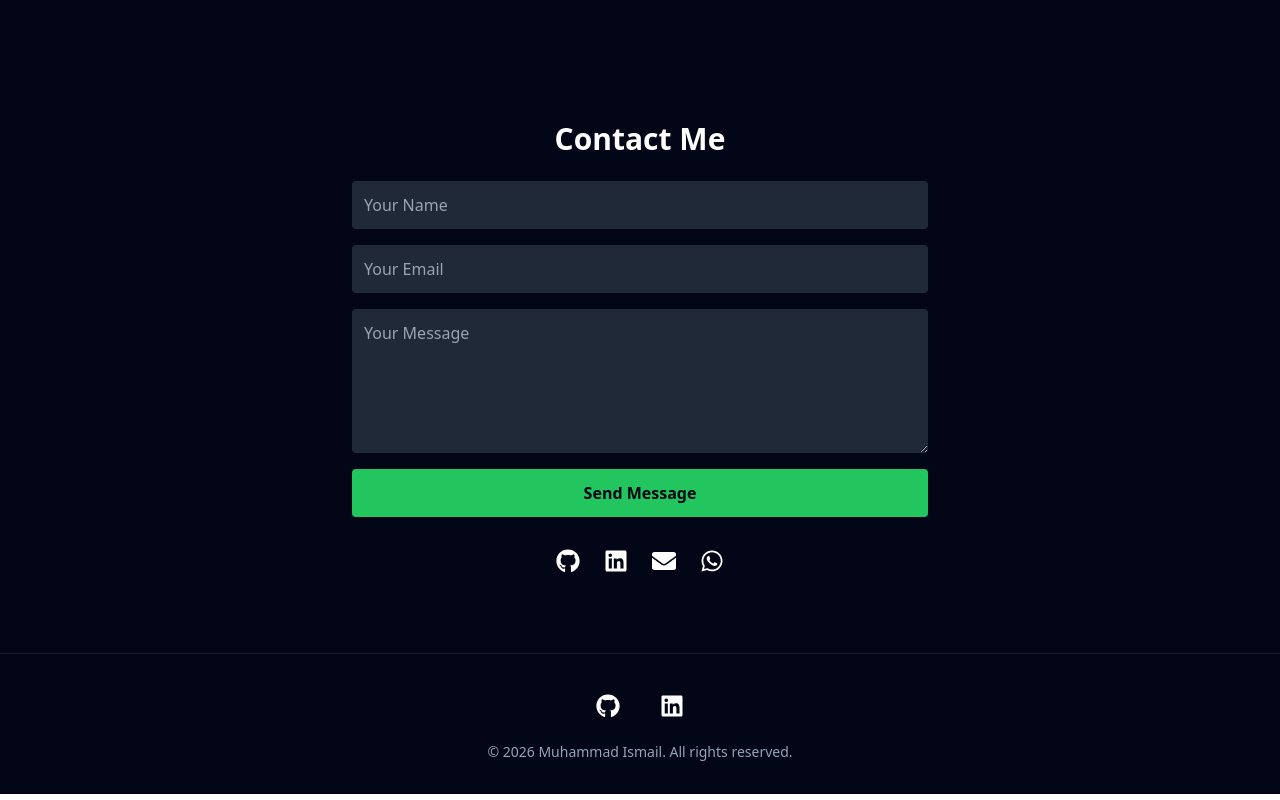
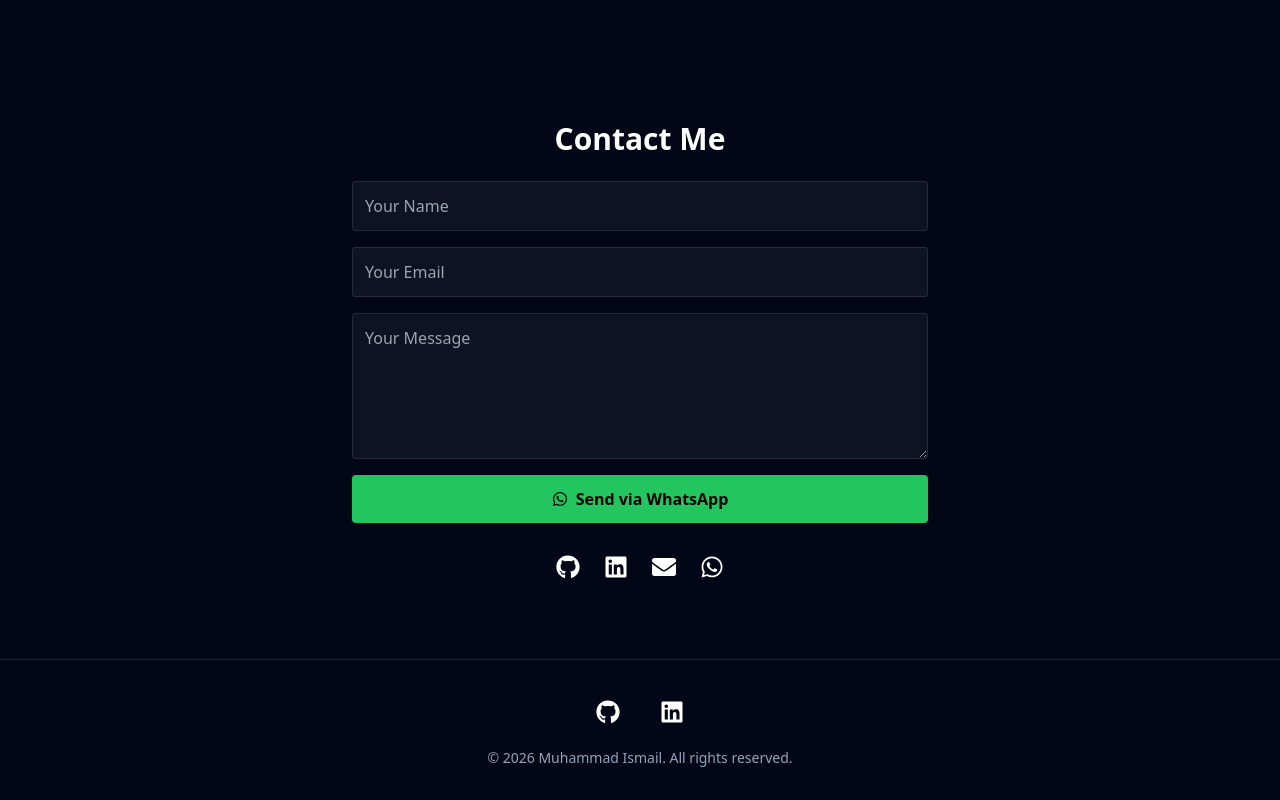
Before and after one commit to ismaillicup/portfolio, a React (Create React App) app: page / in a window 1280 px wide. Shown: the part 2873-3673 px from the top of the page. Built offline with nearby package versions, Linux system fonts and the light colour scheme.

Commit message:
Use WhatsApp-based contact (reliable)

```diff
--- a/src/components/Contact.js
+++ b/src/components/Contact.js
@@ -1,3 +1,4 @@
+import { useState } from "react";
 import {
   FaGithub,
   FaLinkedin,
@@ -7,80 +8,87 @@ import {
 import { socialLinks } from "../data/portfolioData";
 
 export default function Contact() {
+  const [name, setName] = useState("");
+  const [email, setEmail] = useState("");
+  const [message, setMessage] = useState("");
+
+  const handleSubmit = (e) => {
+    e.preventDefault();
+
+    const text = encodeURIComponent(
+      `📩 New Portfolio Message\n\n` +
+      `👤 Name: ${name}\n` +
+      `📧 Email: ${email}\n\n` +
+      `💬 Message:\n${message}`
+    );
+
+    window.open(
+      `https://wa.me/923447475135?text=${text}`,
+      "_blank"
+    );
+  };
+
   return (
-    <section
-      id="contact"
-      className="py-20 bg-base text-white scroll-mt-24"
-    >
+    <section id="contact" className="py-20 bg-base text-white">
       <div className="max-w-5xl mx-auto px-6 text-center">
         <h2 className="text-3xl font-bold mb-6">Contact Me</h2>
 
-        {/* NETLIFY FORM */}
         <form
-          name="contact"
-          method="POST"
-          data-netlify="true"
-          netlify-honeypot="bot-field"
+          onSubmit={handleSubmit}
           className="max-w-xl mx-auto grid gap-4"
         >
-          {/* REQUIRED hidden input */}
-          <input type="hidden" name="form-name" value="contact" />
-
-          {/* Honeypot */}
-          <input type="hidden" name="bot-field" />
-
           <input
             type="text"
-            name="name"
             placeholder="Your Name"
             required
-            className="p-3 rounded bg-gray-800 text-white"
+            value={name}
+            onChange={(e) => setName(e.target.value)}
+            className="p-3 rounded bg-white/5 border border-white/10"
           />
 
           <input
             type="email"
-            name="email"
             placeholder="Your Email"
             required
-            className="p-3 rounded bg-gray-800 text-white"
+            value={email}
+            onChange={(e) => setEmail(e.target.value)}
+            className="p-3 rounded bg-white/5 border border-white/10"
           />
 
           <textarea
-            name="message"
             placeholder="Your Message"
             rows="5"
             required
-            className="p-3 rounded bg-gray-800 text-white"
-          ></textarea>
+            value={message}
+            onChange={(e) => setMessage(e.target.value)}
+            className="p-3 rounded bg-white/5 border border-white/10"
+          />
 
           <button
             type="submit"
-            className="bg-accent text-base font-semibold py-3 rounded hover:opacity-90"
+            className="bg-green-500 text-black py-3 rounded font-semibold flex items-center justify-center gap-2 hover:bg-green-400"
           >
-            Send Message
+            <FaWhatsapp />
+            Send via WhatsApp
           </button>
         </form>
 
-        {/* SOCIAL LINKS */}
         <div className="mt-8 flex justify-center gap-6 text-2xl">
           <a href={socialLinks.github} target="_blank" rel="noreferrer">
-            <FaGithub className="hover:text-accent" />
+            <FaGithub />
           </a>
-
           <a href={socialLinks.linkedin} target="_blank" rel="noreferrer">
-            <FaLinkedin className="hover:text-accent" />
+            <FaLinkedin />
           </a>
-
           <a href="mailto:ismail.icup@gmail.com">
-            <FaEnvelope className="hover:text-accent" />
+            <FaEnvelope />
           </a>
-
           <a
-            href="https://wa.me/923447475135?text=Hello%20Muhammad%20Ismail,%20I%20visited%20your%20portfolio"
+            href="https://wa.me/923447475135"
             target="_blank"
             rel="noreferrer"
           >
-            <FaWhatsapp className="hover:text-green-400" />
+            <FaWhatsapp />
           </a>
         </div>
       </div>
```
